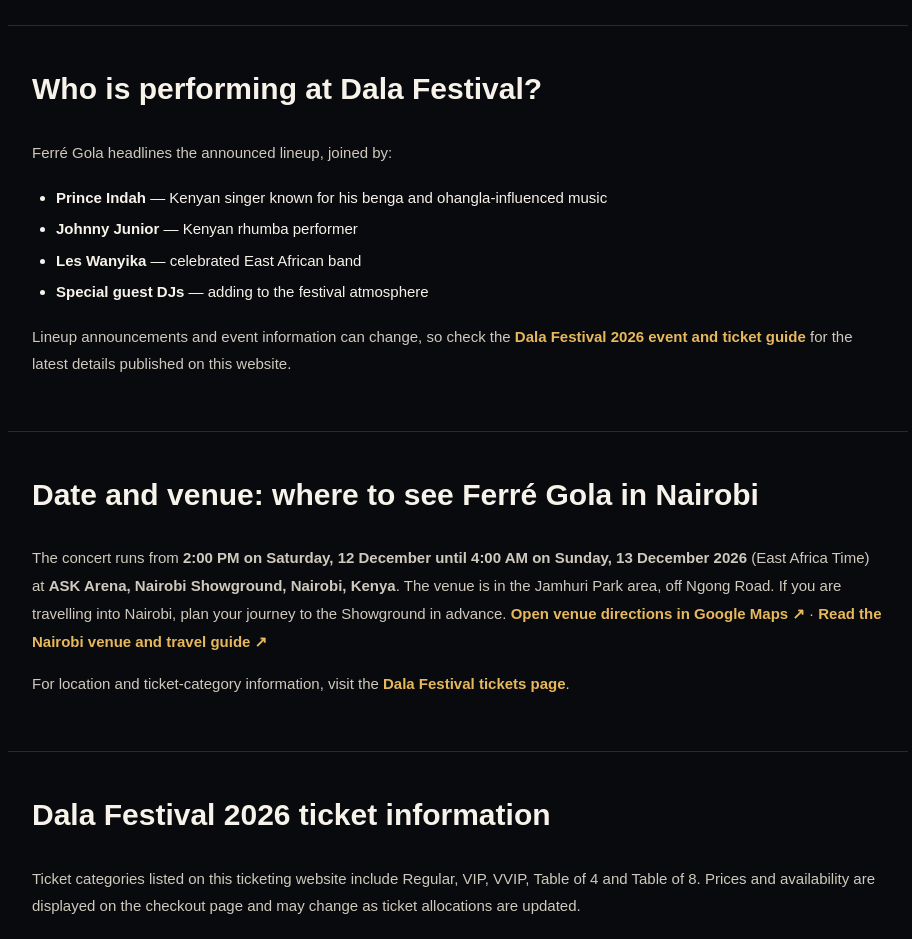
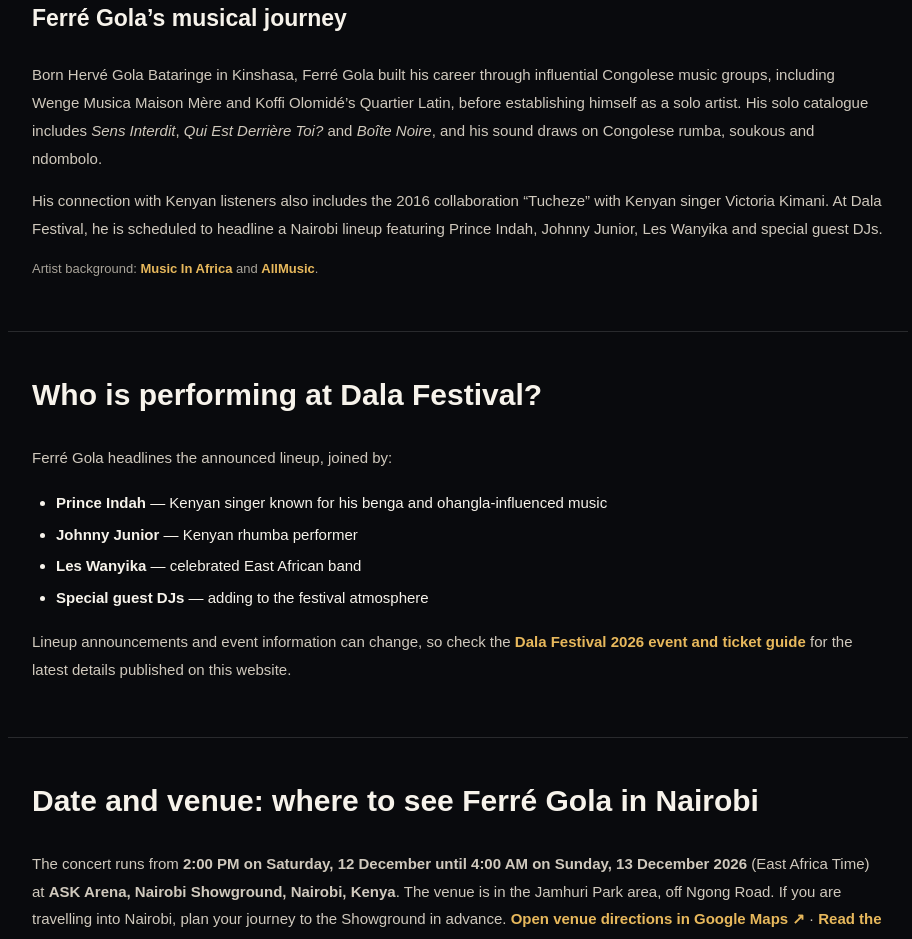
Before and after one commit to robinsonb254/dala-festival-ticketing, a Next.js app: page /ferre-gola-nairobi-december-2026 in a window 1280 px wide. Shown: the part 880-1819 px from the top of the page, without its empty margins (182-1094 px from the left). Built offline with nearby package versions, Linux system fonts and the light colour scheme.

Commit message:
Expand Ferré Gola Nairobi search content

```diff
--- a/app/ferre-gola-nairobi-december-2026/page.tsx
+++ b/app/ferre-gola-nairobi-december-2026/page.tsx
@@ -3,6 +3,7 @@ import Link from "next/link";
 
 const siteUrl = "https://dalafestivaltickets.com";
 const pageUrl = `${siteUrl}/ferre-gola-nairobi-december-2026`;
+const socialImage = "https://i.ibb.co/TDVhfnGC/file-00000000ab5482089142cc3e3b527b44.png";
 
 export const metadata: Metadata = {
   title: "Ferré Gola in Nairobi 2026 | Dala Festival, 12 December",
@@ -14,7 +15,8 @@ export const metadata: Metadata = {
     url: pageUrl,
     siteName: "Dala Festival Ticketing",
     locale: "en_KE",
-    type: "article"
+    type: "article",
+    images: [{ url: socialImage, alt: "Dala Festival 2026 event poster featuring Ferré Gola" }]
   },
   robots: { index: true, follow: true }
 };
@@ -25,7 +27,7 @@ const articleData = {
   "headline": "Ferré Gola in Nairobi: Dala Festival December 2026",
   "description": "A guide to Ferré Gola's live performance in Nairobi at Dala Festival on 12 December 2026.",
   "datePublished": "2026-11-22",
-  "dateModified": "2026-11-24",
+  "dateModified": "2026-11-25",
   "image": "https://i.ibb.co/TDVhfnGC/file-00000000ab5482089142cc3e3b527b44.png",
   "mainEntityOfPage": pageUrl,
   "author": { "@type": "Organization", "name": "Dala Festival Ticketing" },
@@ -63,6 +65,10 @@ export default function FerreGolaNairobiArticle() {
           <h2 style={{ fontSize: 30, marginTop: 0 }}>Ferré Gola live in Nairobi on 12 December 2026</h2>
           <p style={{ color: "#d0c9bd", lineHeight: 1.85 }}>Ferré Gola is widely recognised for his expressive vocals and his place in modern Congolese music. His Nairobi appearance gives fans an opportunity to experience his music live alongside other performers from Kenya's vibrant music scene.</p>
           <p style={{ color: "#d0c9bd", lineHeight: 1.85 }}>Dala Festival brings together live music, culture and entertainment for a one-day festival programme in Nairobi. The event is scheduled for Saturday, 12 December 2026, at ASK Arena within the Nairobi Showground.</p>
+          <h3 style={{ fontSize: 23, marginTop: 28 }}>Ferré Gola’s musical journey</h3>
+          <p style={{ color: "#d0c9bd", lineHeight: 1.85 }}>Born Hervé Gola Bataringe in Kinshasa, Ferré Gola built his career through influential Congolese music groups, including Wenge Musica Maison Mère and Koffi Olomidé’s Quartier Latin, before establishing himself as a solo artist. His solo catalogue includes <em>Sens Interdit</em>, <em>Qui Est Derrière Toi?</em> and <em>Boîte Noire</em>, and his sound draws on Congolese rumba, soukous and ndombolo.</p>
+          <p style={{ color: "#d0c9bd", lineHeight: 1.85 }}>His connection with Kenyan listeners also includes the 2016 collaboration “Tucheze” with Kenyan singer Victoria Kimani. At Dala Festival, he is scheduled to headline a Nairobi lineup featuring Prince Indah, Johnny Junior, Les Wanyika and special guest DJs.</p>
+          <p style={{ color: "#a9a49a", fontSize: 13, lineHeight: 1.7 }}>Artist background: <a href="https://musicinafrica.net/node/214422" target="_blank" rel="noreferrer" style={linkStyle}>Music In Africa</a> and <a href="https://www.allmusic.com/artist/ferre-gola-mn0002554960" target="_blank" rel="noreferrer" style={linkStyle}>AllMusic</a>.</p>
         </section>
 
         <section style={{ ...sectionStyle, borderTop: "1px solid #292a2d" }}>
@@ -85,7 +91,7 @@ export default function FerreGolaNairobiArticle() {
 
         <section style={{ ...sectionStyle, borderTop: "1px solid #292a2d" }}>
           <h2 style={{ fontSize: 30, marginTop: 0 }}>Dala Festival 2026 ticket information</h2>
-          <p style={{ color: "#d0c9bd", lineHeight: 1.85 }}>Ticket categories listed on this ticketing website include Regular, VIP, VVIP, Table of 4 and Table of 8. Prices and availability are displayed on the checkout page and may change as ticket allocations are updated.</p>
+          <p style={{ color: "#d0c9bd", lineHeight: 1.85 }}>Current listed categories are Regular at KSh 5,000, VIP at KSh 10,000, VVIP at KSh 25,000, Table of 4 at KSh 100,000 and Table of 8 at KSh 200,000. Earlier releases displayed on this website are marked sold out. Check the live checkout for the latest category availability and order total.</p>
           <p style={{ marginTop: 26 }}><Link href="/#tickets" style={ctaStyle}>View Dala Festival tickets</Link></p>
         </section>
 
```
